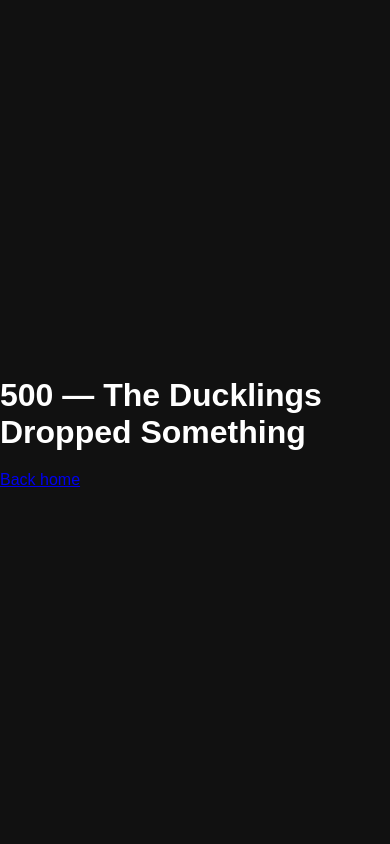
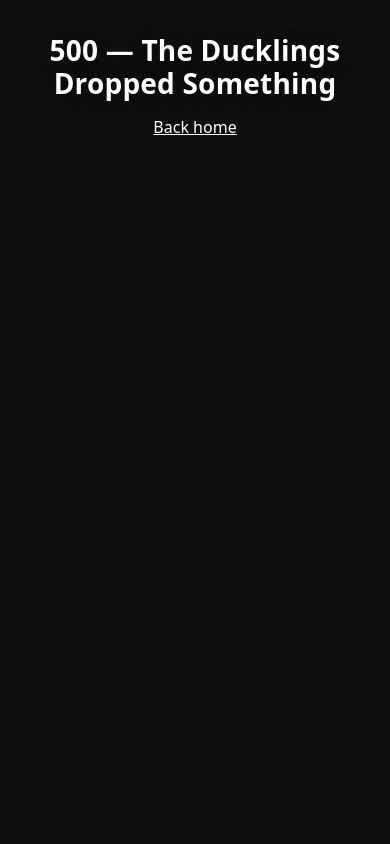
Before and after one commit to NKalus/HouseDDX, a Flask app: template templates/error.html in a window 390 px wide. Run offline with Flask 3, Linux system fonts and the light colour scheme; the template is opened without the code that fills it, so the values that code supplies are empty; some libraries are stand-ins or nearby versions.

Commit message:
Update style.css

```diff
--- a/static/style.css
+++ b/static/style.css
@@ -1,64 +1,250 @@
-body {
-    background-color: #111;
-    color: white;
-    font-family: Arial, sans-serif;
-    margin: 0;
-    padding: 0;
-    display: flex;
-    justify-content: center;
-    align-items: center;
-    height: 100vh;
-    overflow: hidden;
+/* -------------------------------
+   House DDX – Global Styles
+--------------------------------*/
+:root {
+  --bg: #0f0f0f;
+  --panel: #1c1c1c;
+  --panel-2: #232323;
+  --text: #ffffff;
+  --text-dim: #cfcfcf;
+  --accent: #f4c10c;               /* yellow buttons */
+  --accent-press: #dbaa07;
+  --shadow: 0 18px 40px rgba(0,0,0,.45);
 }
 
-.container {
-    position: relative;
-    z-index: 2;
-    text-align: center;
-    max-width: 600px;
+* { box-sizing: border-box; }
+
+html, body {
+  height: 100%;
+  margin: 0;
+  padding: 0;
+  background: var(--bg);
+  color: var(--text);
+  font-family: system-ui, -apple-system, Segoe UI, Roboto, Inter, "Helvetica Neue", Arial, "Apple Color Emoji", "Segoe UI Emoji", "Segoe UI Symbol", sans-serif;
+  -webkit-font-smoothing: antialiased;
+  -moz-osx-font-smoothing: grayscale;
 }
 
-h1 {
-    font-size: 2em;
-    margin-bottom: 20px;
+a { color: inherit; }
+
+/* Layout wrapper so we can layer House behind content */
+main.wrap {
+  position: relative;
+  z-index: 1;
+  max-width: 1100px;
+  margin: 0 auto;
+  padding: 42px 20px 80px;
+  text-align: center;
 }
 
-.yellow-btn {
-    background-color: #ffcc00;
-    border: none;
-    padding: 10px 20px;
-    font-size: 1em;
-    cursor: pointer;
-    font-weight: bold;
-    border-radius: 6px;
-    margin-left: 10px;
-    box-shadow: 0px 4px 12px rgba(0,0,0,0.4);
+/* Title */
+h1 {
+  margin: 0 0 20px;
+  font-size: clamp(28px, 3.2vw + 12px, 44px);
+  font-weight: 800;
+  letter-spacing: .2px;
+  text-shadow: 0 2px 18px rgba(0,0,0,.35);
 }
 
-.yellow-btn:hover {
-    background-color: #e6b800;
+/* Form row */
+form.card {
+  display: inline-flex;
+  align-items: center;
+  gap: 12px;
+  padding: 12px;
+  background: transparent;
 }
 
-.result {
-    background: #222;
-    padding: 15px;
-    margin-top: 20px;
-    border-radius: 10px;
-    text-align: left;
+/* File input — keep default but make it readable on dark bg */
+input[type="file"] {
+  color-scheme: dark;
+  padding: 6px 10px;
+  border-radius: 12px;
+  background: #111;
+  color: var(--text);
+  border: 1px solid #2a2a2a;
 }
 
-.disclaimer {
-    font-size: 0.9em;
-    margin-top: 15px;
-    color: #ccc;
+/* Buttons */
+button,
+.btn {
+  appearance: none;
+  border: 0;
+  border-radius: 12px;
+  padding: 12px 18px;
+  background: var(--accent);
+  color: #111;
+  font-weight: 700;
+  cursor: pointer;
+  box-shadow: 0 8px 18px rgba(244,193,12,.25);
+  transition: transform .06s ease, box-shadow .12s ease, background .12s ease;
+}
+button:hover,
+.btn:hover {
+  box-shadow: 0 10px 26px rgba(244,193,12,.35);
+}
+button:active,
+.btn:active {
+  transform: translateY(1px);
+  background: var(--accent-press);
 }
 
-/* Big House image behind content */
+/* Results panel */
+.result-card {
+  margin: 26px auto 0;
+  max-width: 920px;
+  background: var(--panel);
+  border: 1px solid #2a2a2a;
+  border-radius: 14px;
+  padding: 22px 24px;
+  box-shadow: var(--shadow);
+  text-align: left;
+}
+.result-card h2 {
+  margin: 0 0 12px;
+  font-size: clamp(18px, 1.3vw + 12px, 26px);
+}
+.result-card p {
+  margin: 0;
+  color: var(--text-dim);
+  line-height: 1.55;
+}
+.disclaimer {
+  margin-top: 18px;
+  color: #b8b8b8;
+  font-size: 13px;
+  text-align: center;
+  opacity: .9;
+}
+
+/* --------------------------------
+   House hero image (desktop)
+---------------------------------*/
 .house-bg {
-    position: absolute;
-    right: 15%;
-    bottom: 0;
-    height: 90vh;
-    z-index: 1;
-    pointer-events: none;
+  position: absolute;
+  z-index: 0;
+  bottom: -40px;              /* feet sink slightly below fold */
+  right: 6%;
+  height: 82vh;               /* big & eye-catching on desktop */
+  max-height: 1000px;
+  pointer-events: none;
+  user-select: none;
+  filter: drop-shadow(0 30px 40px rgba(0,0,0,.5));
+  opacity: .98;
 }
+.house-bg img,
+.house-bg { display: block; }
+
+/* Keep content above House */
+.wrap > * { position: relative; z-index: 2; }
+
+/* --------------------------------
+   Wilson corner badge
+---------------------------------*/
+.wilson-corner {
+  position: fixed;
+  right: 14px;
+  bottom: 14px;
+  width: 120px;
+  text-align: center;
+  background: rgba(0,0,0,.55);
+  border: 1px solid rgba(255,255,255,.08);
+  padding: 6px;
+  border-radius: 10px;
+  color: #eee;
+  backdrop-filter: blur(4px);
+  box-shadow: 0 8px 22px rgba(0,0,0,.35);
+}
+.wilson-corner img {
+  display: block;
+  width: 100%;
+  border-radius: 6px;
+}
+.wilson-corner p {
+  margin: 6px 0 0;
+  font-size: 12px;
+  opacity: .9;
+}
+
+/* --------------------------------
+   Responsive – mobile & tablets
+---------------------------------*/
+
+/* Tablets & down */
+@media (max-width: 1024px) {
+  .house-bg {
+    height: 74vh;
+    right: 3%;
+    bottom: -30px;
+  }
+  .result-card {
+    margin-top: 22px;
+  }
+}
+
+/* Phones */
+@media (max-width: 768px) {
+  main.wrap {
+    padding: 28px 16px 90px;
+  }
+
+  h1 {
+    margin-top: 6px;
+    margin-bottom: 14px;
+    line-height: 1.18;
+  }
+
+  form.card {
+    flex-wrap: wrap;
+    justify-content: center;
+    gap: 10px;
+  }
+
+  input[type="file"] {
+    width: 100%;
+    max-width: 360px;
+  }
+
+  button,
+  .btn {
+    width: auto;
+    min-width: 260px;
+    padding: 12px 16px;
+  }
+
+  .result-card {
+    text-align: left;
+    padding: 18px 16px;
+    margin: 18px auto 0;
+  }
+
+  /* >>> Bigger House on phones, centered visually <<< */
+  .house-bg {
+    height: 50vh;             /* enlarged */
+    left: 50%;
+    right: auto;
+    transform: translateX(-50%);
+    bottom: 44vh;             /* keep feet within view */
+    opacity: .95;
+  }
+
+  /* keep Wilson smaller on phones */
+  .wilson-corner {
+    width: 104px;
+    right: 10px;
+    bottom: 10px;
+    padding: 5px;
+  }
+  .wilson-corner p { font-size: 11px; }
+}
+
+/* Very small phones */
+@media (max-width: 400px) {
+  .house-bg {
+    height: 46vh;
+    bottom: 48vh;
+  }
+  button, .btn {
+    min-width: 220px;
+  }
+}
```
